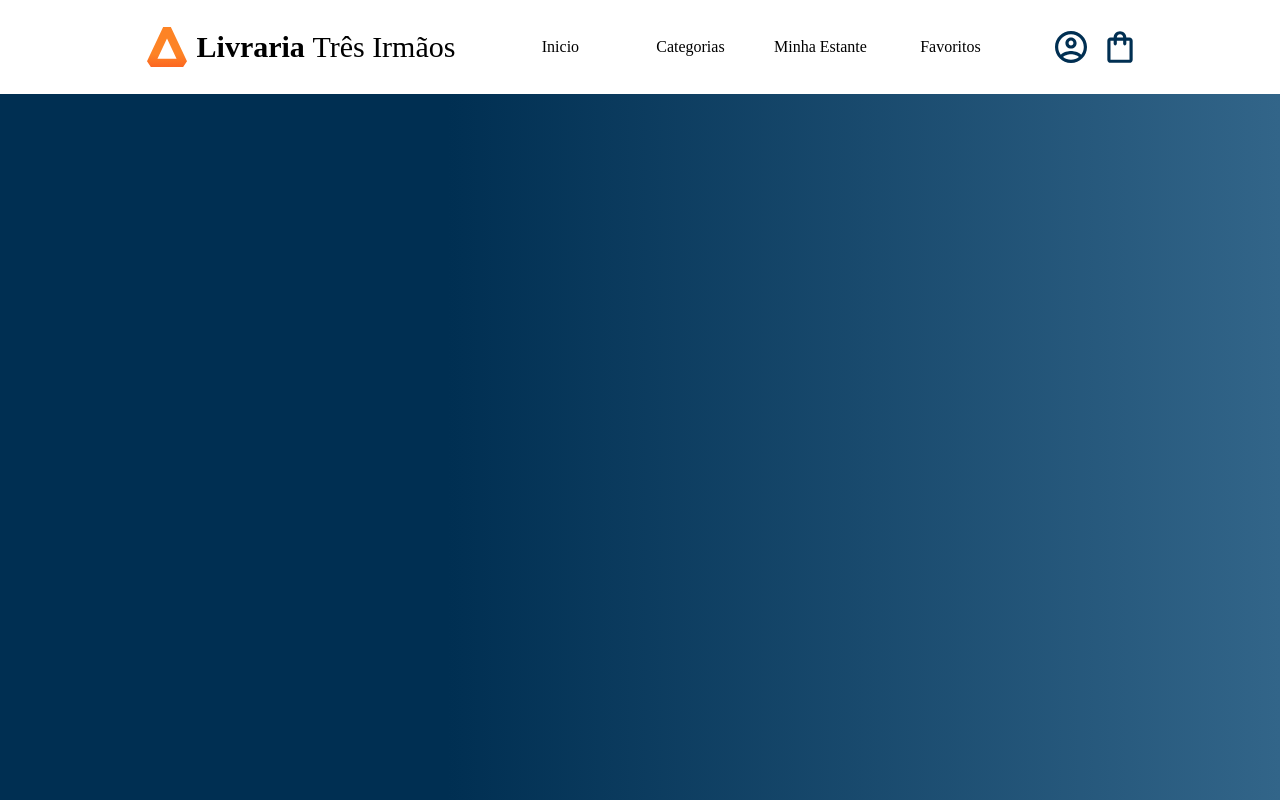
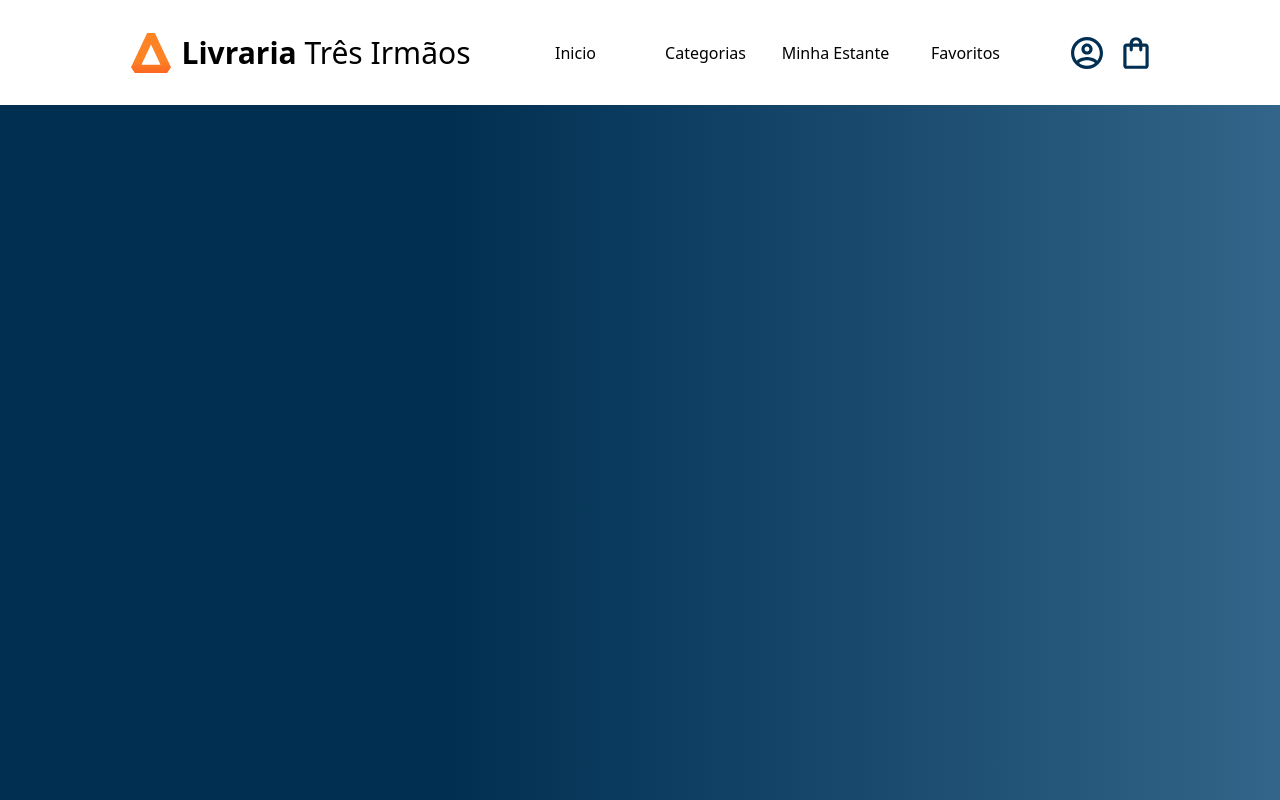
Before and after one commit to denisiorodrigues/livraria, a React (Vite) app: page / in a window 1280 px wide. Built offline with nearby package versions, Linux system fonts and the light colour scheme.

Commit message:
ajutes no css principal e cor preta no header

```diff
--- a/src/components/Header/index.jsx
+++ b/src/components/Header/index.jsx
@@ -8,6 +8,7 @@
   display: flex;
   justify-content: center;
   background-color: #FFFFFF;
+  color: #000;
 `
 
 function Header() {
--- a/src/index.css
+++ b/src/index.css
@@ -1,3 +1,73 @@
+:root {
+    font-family: system-ui, Avenir, Helvetica, Arial, sans-serif;
+    line-height: 1.5;
+    font-weight: 400;
+
+    color-scheme: light dark;
+    color: rgba(255, 255, 255, 0.87);
+    background-color: #242424;
+
+    font-synthesis: none;
+    text-rendering: optimizeLegibility;
+    -webkit-font-smoothing: antialiased;
+    -moz-osx-font-smoothing: grayscale;
+}
+
+a {
+    font-weight: 500;
+    color: #646cff;
+    text-decoration: inherit;
+}
+
+a:hover {
+    color: #535bf2;
+}
+
 body {
     margin: 0;
+    display: flex;
+    place-items: center;
+    min-width: 320px;
+    min-height: 100vh;
 }
+
+h1 {
+    font-size: 3.2em;
+    line-height: 1.1;
+}
+
+button {
+    border-radius: 8px;
+    border: 1px solid transparent;
+    padding: 0.6em 1.2em;
+    font-size: 1em;
+    font-weight: 500;
+    font-family: inherit;
+    background-color: #1a1a1a;
+    cursor: pointer;
+    transition: border-color 0.25s;
+}
+
+button:hover {
+    border-color: #646cff;
+}
+
+button:focus,
+button:focus-visible {
+    outline: 4px auto -webkit-focus-ring-color;
+}
+
+@media (prefers-color-scheme: light) {
+    :root {
+        color: #213547;
+        background-color: #ffffff;
+    }
+
+    a:hover {
+        color: #747bff;
+    }
+
+    button {
+        background-color: #f9f9f9;
+    }
+}
```
